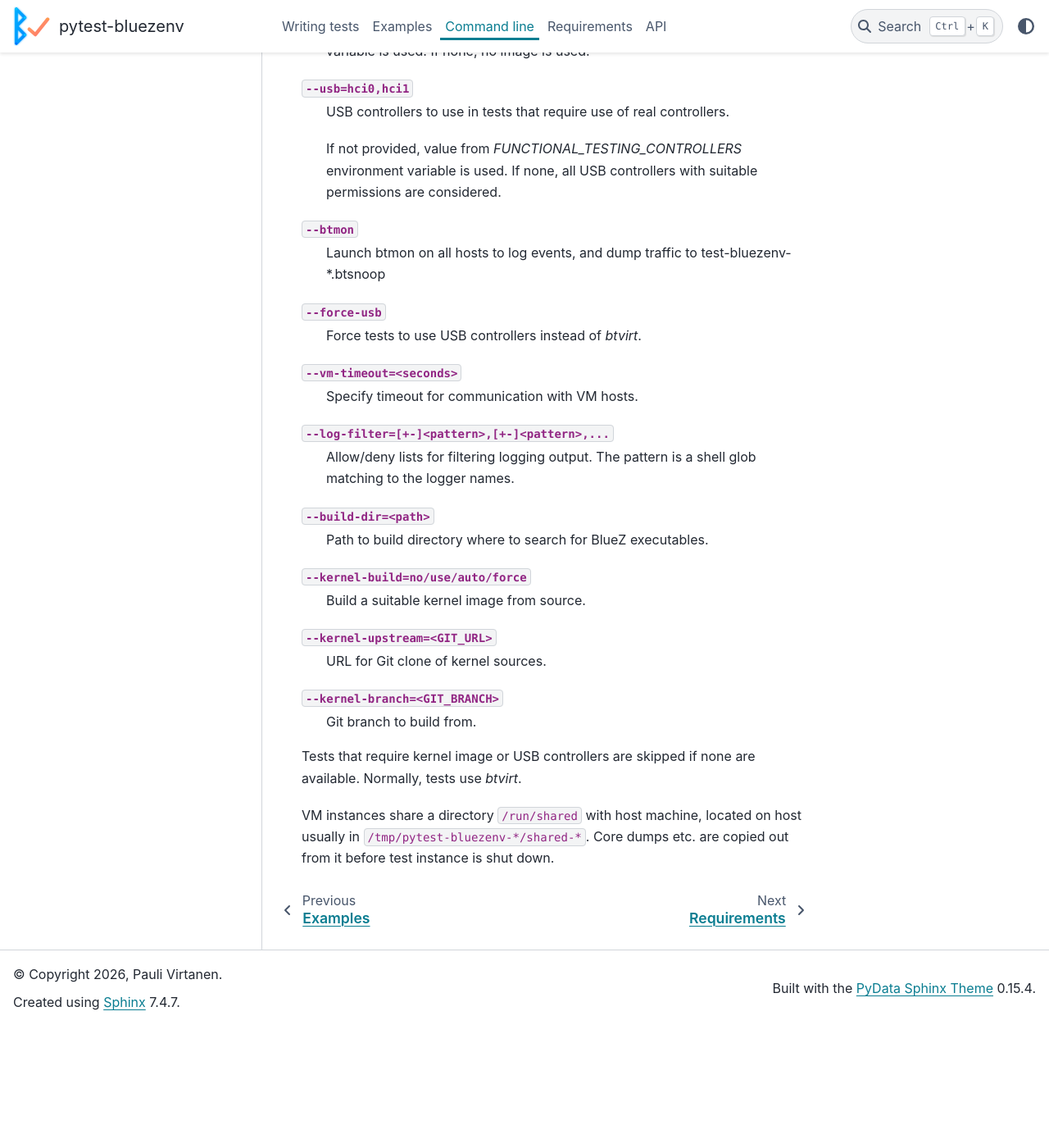
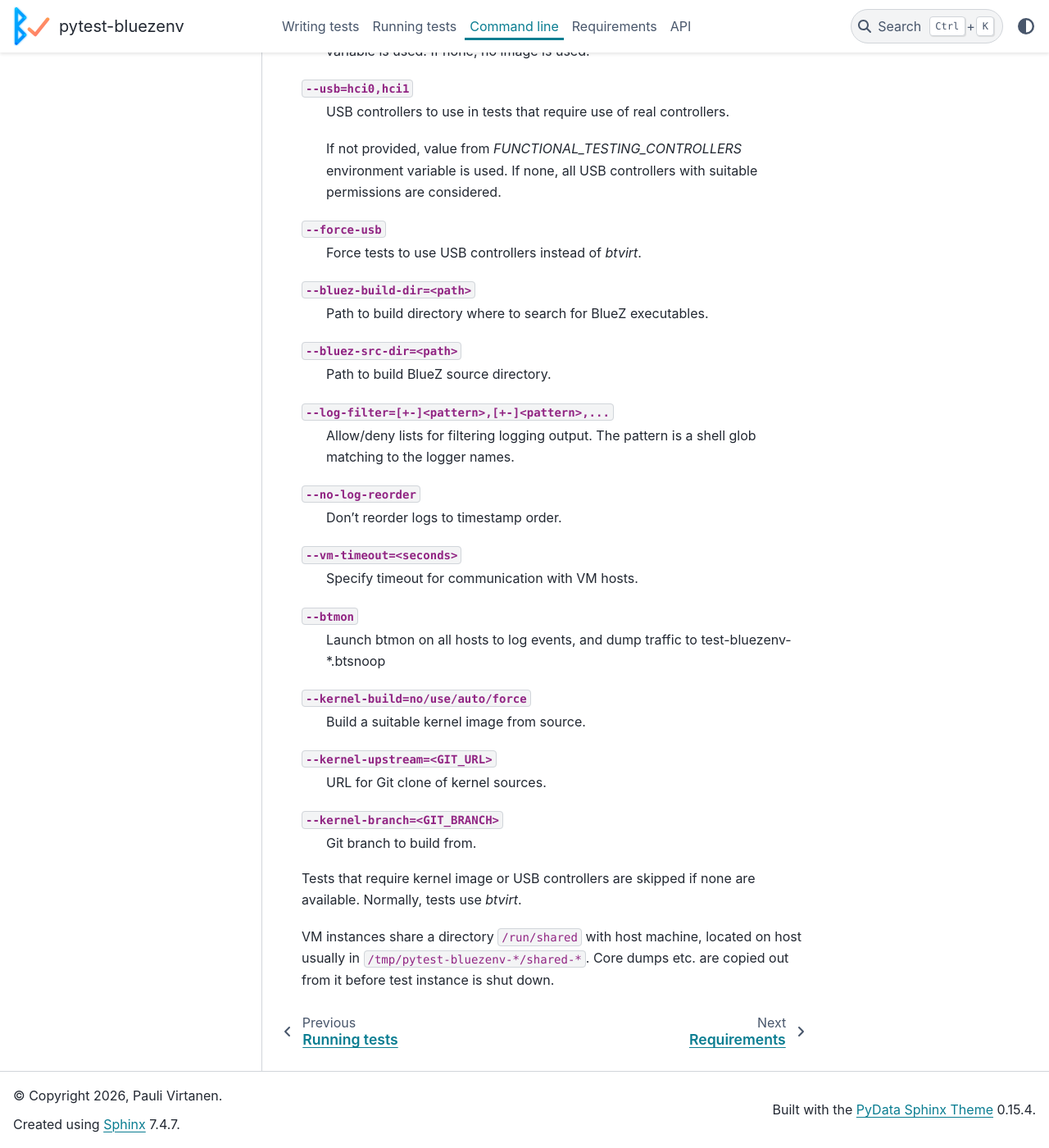
Before and after one commit to pv/pytest-bluezenv, a Sphinx documentation site: the page built from doc/options.rst, in a window 1280 px wide and 1400 px high, scrolled down 332 px. Shown: the whole window at 82% size. Built offline with Sphinx 7.4.7 and the PyData theme 0.15.4, drawn with Linux system fonts in a browser that asks for light colours; the version number could not be read and is left out; before the commit the page ends 1584 px from its top, so only the background shows below that.

Commit message:
doc: improve documentation

```diff
--- a/doc/index.rst
+++ b/doc/index.rst
@@ -14,7 +14,7 @@ connected by real or virtual controllers.
    :caption: Contents:
 
    writing_tests
-   examples
+   running_tests
    options
    requirements
    api
--- a/doc/options.rst
+++ b/doc/options.rst
@@ -19,24 +19,30 @@ The `pytest-bluezenv` plugin adds the following command-line options:
 	environment variable is used. If none, all USB controllers
 	with suitable permissions are considered.
 
-``--btmon``
-        Launch btmon on all hosts to log events, and dump traffic to
-	test-bluezenv-\*.btsnoop
-
 ``--force-usb``
         Force tests to use USB controllers instead of `btvirt`.
 
-``--vm-timeout=<seconds>``
-        Specify timeout for communication with VM hosts.
+``--bluez-build-dir=<path>``
+        Path to build directory where to search for BlueZ
+        executables.
+
+``--bluez-src-dir=<path>``
+        Path to build BlueZ source directory.
 
 ``--log-filter=[+-]<pattern>,[+-]<pattern>,...``
         Allow/deny lists
 	for filtering logging output. The pattern is a shell glob matching
 	to the logger names.
 
-``--build-dir=<path>``
-        Path to build directory where to search for BlueZ
-        executables.
+``--no-log-reorder``
+	Don't reorder logs to timestamp order.
+
+``--vm-timeout=<seconds>``
+        Specify timeout for communication with VM hosts.
+
+``--btmon``
+        Launch btmon on all hosts to log events, and dump traffic to
+	test-bluezenv-\*.btsnoop
 
 ``--kernel-build=no/use/auto/force``
         Build a suitable kernel image from source.
--- a/doc/examples.rst
+++ b/doc/running_tests.rst
@@ -1,5 +1,5 @@
-Examples
-========
+Running tests
+=============
 
 Run all tests
 -------------
```
